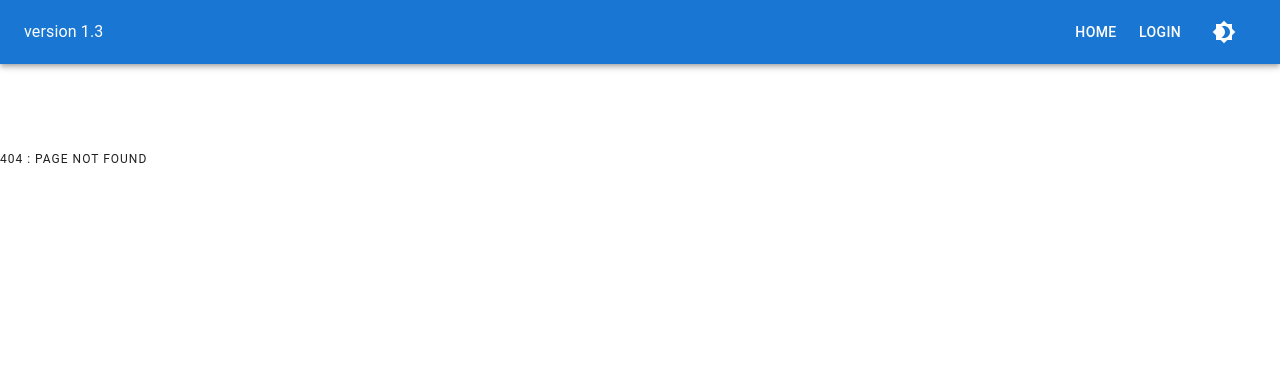
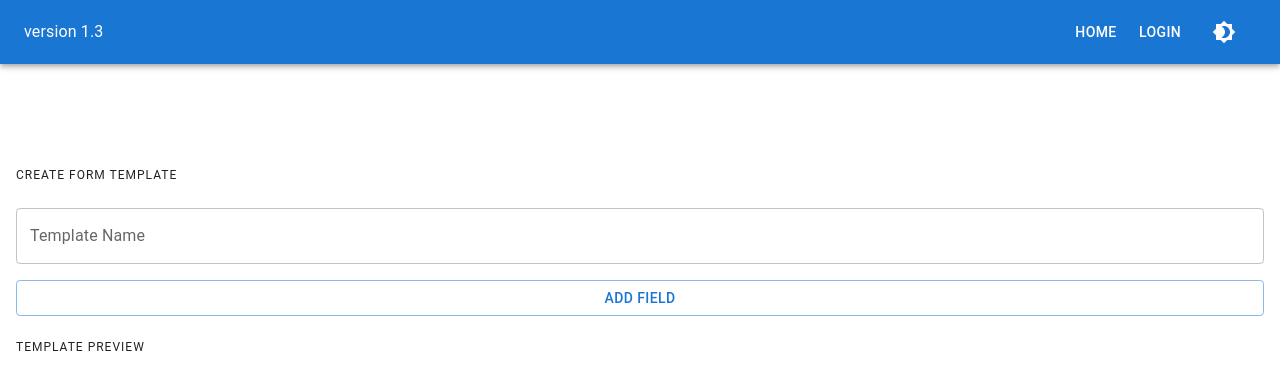
Before and after one commit to DeftVision/deftVision-v1.3, a React (Create React App) app in the folder frontend/: page /form-template in a window 1280 px wide. Before the commit this address had no page. Shown: the top 390 px of the page. Built offline with nearby package versions, Linux system fonts and the light colour scheme.

Commit message:
Add FormTemplate component and route.
Introduced a new FormTemplate component for creating custom form templates and updated the routing in App.js to include the /form-template path. Added the FormTemplate export in the components index file.

```diff
--- a/frontend/src/App.js
+++ b/frontend/src/App.js
@@ -1,6 +1,6 @@
 import {Route, Routes} from 'react-router-dom';
 import {Error, Home, Login} from './pages/index'
-import Navbar from './components/Navbar';
+import { Navbar, FormTemplate } from './components/index';
 import UserForm from './users/UserForm'
 
 import {Box} from '@mui/material'
@@ -16,6 +16,7 @@ function App() {
                         <Routes>
                             <Route path="/" element={<Home/>}/>
                             <Route path="/user-form" element={<UserForm/>}/>
+                            <Route path="/form-template" element={<FormTemplate/>}/>
                             <Route path="/login" element={<Login/>}/>
                             <Route path='*' element={<Error/>}/>
                         </Routes>
--- /dev/null
+++ b/frontend/src/components/FormTemplate.js
@@ -0,0 +1,74 @@
+import React, { useState } from 'react';
+import { Box, TextField, Button, Select, MenuItem, Typography, Stack } from '@mui/material';
+
+export default function FormTemplate() {
+    const [templateName, setTemplateName] = useState('');
+    const [fields, setFields] = useState([]);
+
+    const handleAddField = () => {
+        setFields((prevState) => [
+            ...prevState,
+            { id: Date.now(), type: ''},
+        ]);
+    }
+
+    const handleFieldTypeChange = (id, newType) => {
+        setFields((prevFields) =>
+            prevFields.map((field) =>
+                field.id === id ? { ...field, type: newType } : field
+        )
+        );
+    };
+
+    return (
+        <Box sx={{ padding: 2 }}>
+            <Stack spacing={2}>
+                <Typography variant='overline'>Create Form Template</Typography>
+                <TextField
+                    label='Template Name'
+                    varian='outlined'
+                    fullwidth
+                    value={templateName}
+                    onChange={(e) => setTemplateName(e.target.value)}
+                />
+
+                <Button variant='outlined' onClick={handleAddField}>
+                    Add Field
+                </Button>
+
+                <Box>
+                    <Typography variant='overline'>Template Preview</Typography>
+                    {fields.map((field, index) => (
+                        <Stack key={field.id} direction='row' spacing={2} alignItems='center'>
+                            <Typography>{index + 1}.</Typography>
+
+                            <Select
+                                value={field.type}
+                                onChange={(e) => handleFieldTypeChange(field.id, e.target.value)}
+                                displayEmpty
+                                fullwidth
+                                sx={{width: '200px'}}
+                                variant='outlined'
+                                >
+                                <MenuItem value='' disabled>
+                                    Select field type
+                                </MenuItem>
+                                <MenuItem value='text'>Text</MenuItem>
+                                <MenuItem value='multiline'>Multiline</MenuItem>
+                                <MenuItem value='number'>Number</MenuItem>
+                                <MenuItem value='checkbox'>Checkbox</MenuItem>
+                                <MenuItem value='switch'>Toggle</MenuItem>
+                                <MenuItem value='dateTime'>Date Time</MenuItem>
+                                <MenuItem value='dropdown'>Dropdown</MenuItem>
+                                <MenuItem value='upload'>Image Upload</MenuItem>
+                            </Select>
+                        </Stack>
+                    ))}
+                </Box>
+            </Stack>
+        </Box>
+    );
+
+
+
+}
--- /dev/null
+++ b/frontend/src/components/index.js
@@ -0,0 +1,2 @@
+export { default as FormTemplate } from './FormTemplate'
+export { default as Navbar } from './Navbar'
```
